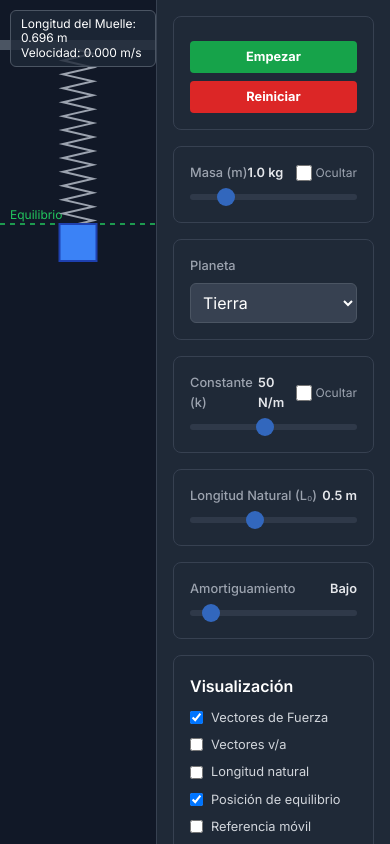
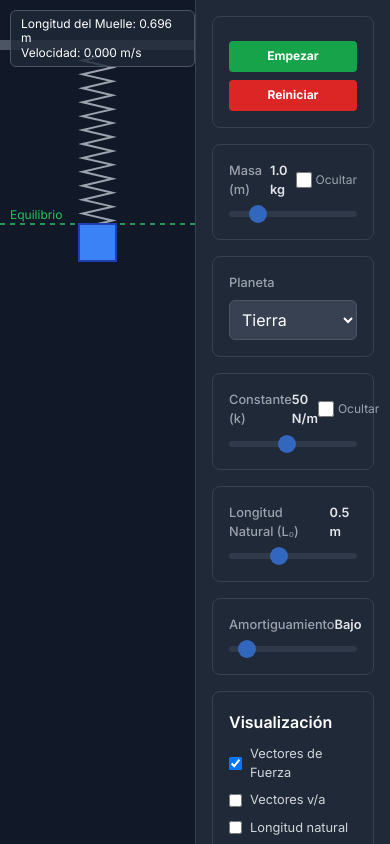
Before and after one commit to aulaquest/ley-de-hooke-1-muelle, a plain HTML site: page index.html in a window 390 px wide. Drawn offline with nearby package versions, Linux system fonts and the light colour scheme.

Commit message:
Update index.html

```diff
--- a/index.html
+++ b/index.html
@@ -176,7 +176,7 @@
 
         /* **CAMBIO**: Reducir tamaño de fuente de botones de simulación */
         #start-pause-btn, #reset-simulation-btn {
-            font-size: 0.8rem;
+            font-size: 0.75rem;
             padding: 0.4rem 0.8rem;
         }
 
@@ -187,11 +187,11 @@
                 height: 100%;
             }
             .simulation-column {
-                width: 40%;
+                width: 50%;
                 flex-shrink: 0;
             }
             .controls-column {
-                width: 60%;
+                width: 50%;
                 flex-shrink: 0;
                 border-top: none;
                 border-left: 1px solid #374151;
```
